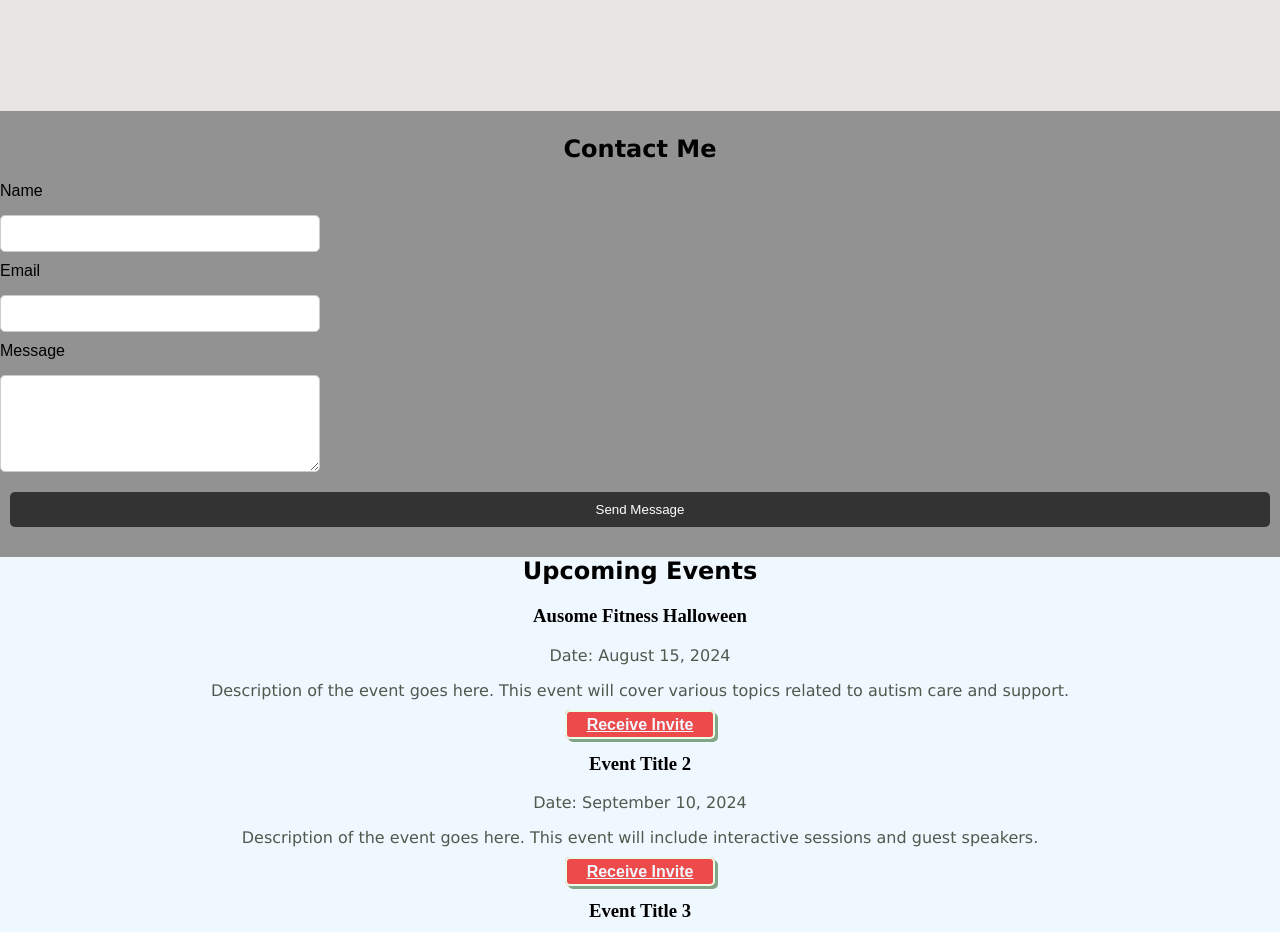
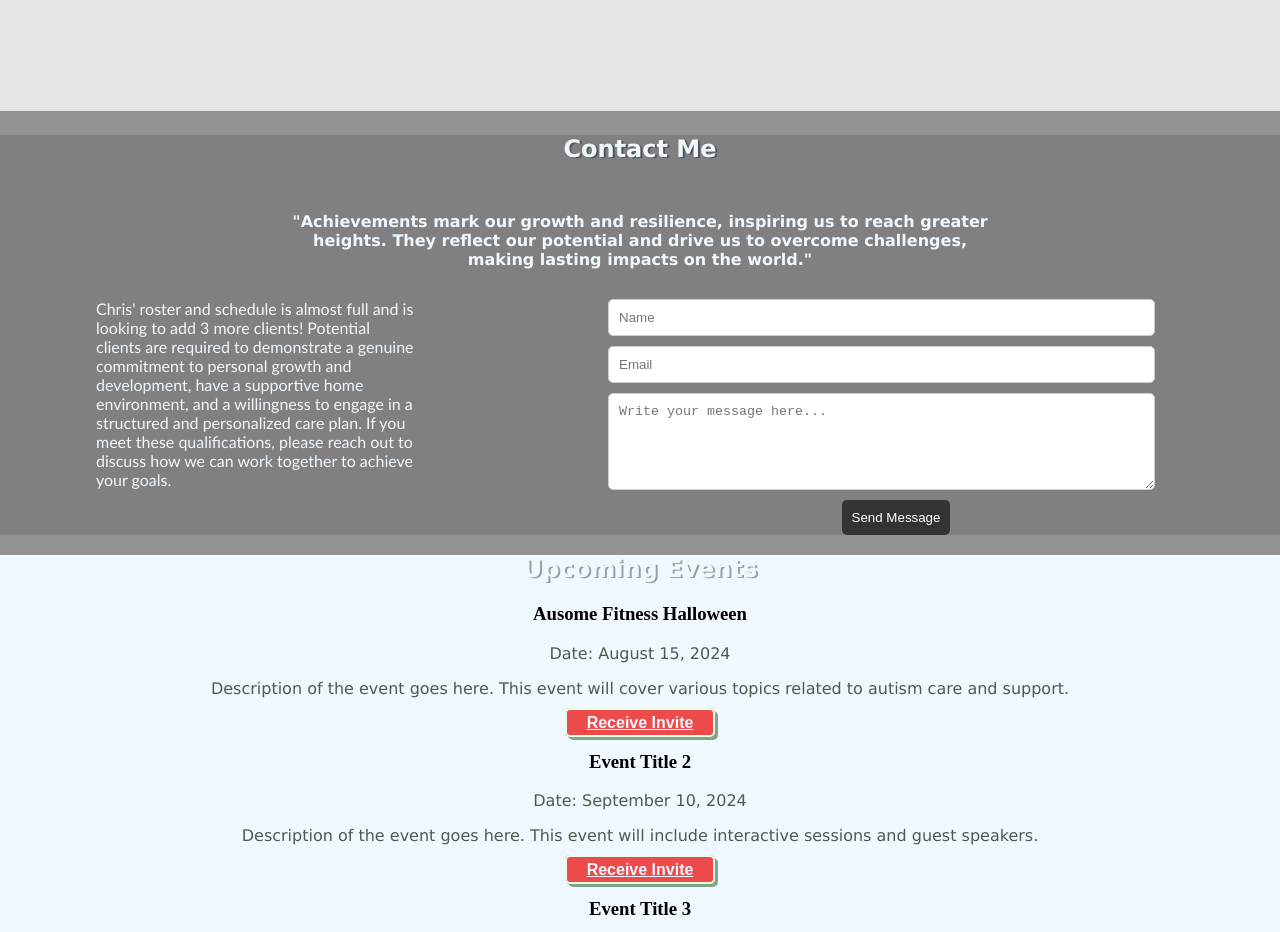
Before and after one commit to 3123MtOlympus/caregiver, a plain HTML site: page index.html in a window 1280 px wide. Shown: the part 1760-2692 px from the top of the page. Drawn offline with Linux system fonts and the light colour scheme.

Commit message:
contact section work

```diff
--- a/asset/styles.css
+++ b/asset/styles.css
@@ -84,7 +84,7 @@ body {
     padding: 10px;
     border: 1px solid #ccc;
     border-radius: 5px;
-    width: 25%;
+    width: 95%;
     box-sizing: border-box;
 }
 
@@ -92,7 +92,7 @@ body {
 
 /* .review-form button  */
     {
-    margin: 10px;
+    margin: 0 auto;
     padding: 10px;
     background-color: #333;
     color: #fff;
@@ -317,10 +317,11 @@ h4 {
     margin: 0 auto;
 }
 
-.section-events{
+.section-events {
     background-color: #f0f8ff;
     height: 1200px;
 }
+
 .event {
     margin: 0 auto;
     text-align: center;
@@ -342,9 +343,40 @@ h4 {
 h2 {
     text-align: center;
     font-family: 'Lucida Sans', 'Lucida Sans Regular', 'Lucida Grande', 'Lucida Sans Unicode', Geneva, Verdana, sans-serif;
+    color: aliceblue;
+    text-shadow: 2px 1px rgba(14, 13, 13, 0.382);
+}
+
+.section-contact {
+    margin: 0 auto;
+    background-color: grey;
+    background-size: cover;
+    justify-content: center;
+}
+
+form {
+    width: 45%;
+    justify-content: center;
+    margin: 0 auto;
 
 }
-.section-contact{
+
+h4 {
+    width: 55%;
     margin: 0 auto;
-    background: ;
+    padding: 30px;
 }
+
+.availability-note {
+    width: 25%;
+    margin: 0 auto;
+    color: #f0f8ff;
+    font-family: 'Gill Sans', 'Gill Sans MT', Calibri, 'Trebuchet MS', sans-serif;
+}
+
+.availability-note-container {
+    margin: 0 auto;
+    display: inline-flex;
+    justify-content: center;
+
+}
--- a/index.html
+++ b/index.html
@@ -126,15 +126,29 @@
 
     <section class="section-contact" id="contact">
         <h2>Contact Me</h2>
-        <form class="contact-form">
-            <label for="name">Name</label>
-            <input type="text" id="name" name="name" required>
-            <label for="email">Email</label>
-            <input type="email" id="email" name="email" required>
-            <label for="message">Message</label>
-            <textarea id="message" name="message" rows="5" required></textarea>
-            <button type="submit">Send Message</button>
-        </form>
+
+        <h4>"Achievements mark our growth and resilience, inspiring us to reach greater heights. They reflect our
+            potential and drive us to overcome challenges, making lasting impacts on the world."</h4>
+
+        <div class="availability-note-container">
+            <p class="availability-note">
+                Chris' roster and schedule is almost full and is looking to add 3 more clients! Potential clients are
+                required to demonstrate a genuine commitment to personal growth and development, have a supportive home
+                environment, and a willingness to engage in a structured and personalized care plan. If you meet these
+                qualifications, please reach out to discuss how we can work together to achieve your goals.
+            </p>
+            <form class="contact-form">
+
+                <input type="text" id="name" name="name" required placeholder="Name">
+
+                <input type="email" id="email" name="email" required placeholder="Email">
+
+                <textarea id="message" name="message" rows="5" required
+                    placeholder="Write your message here..."></textarea>
+                <button type="submit">Send Message</button>
+            </form>
+        </div>
+
     </section>
 
     <!-- EVENT SECTION-->
```
